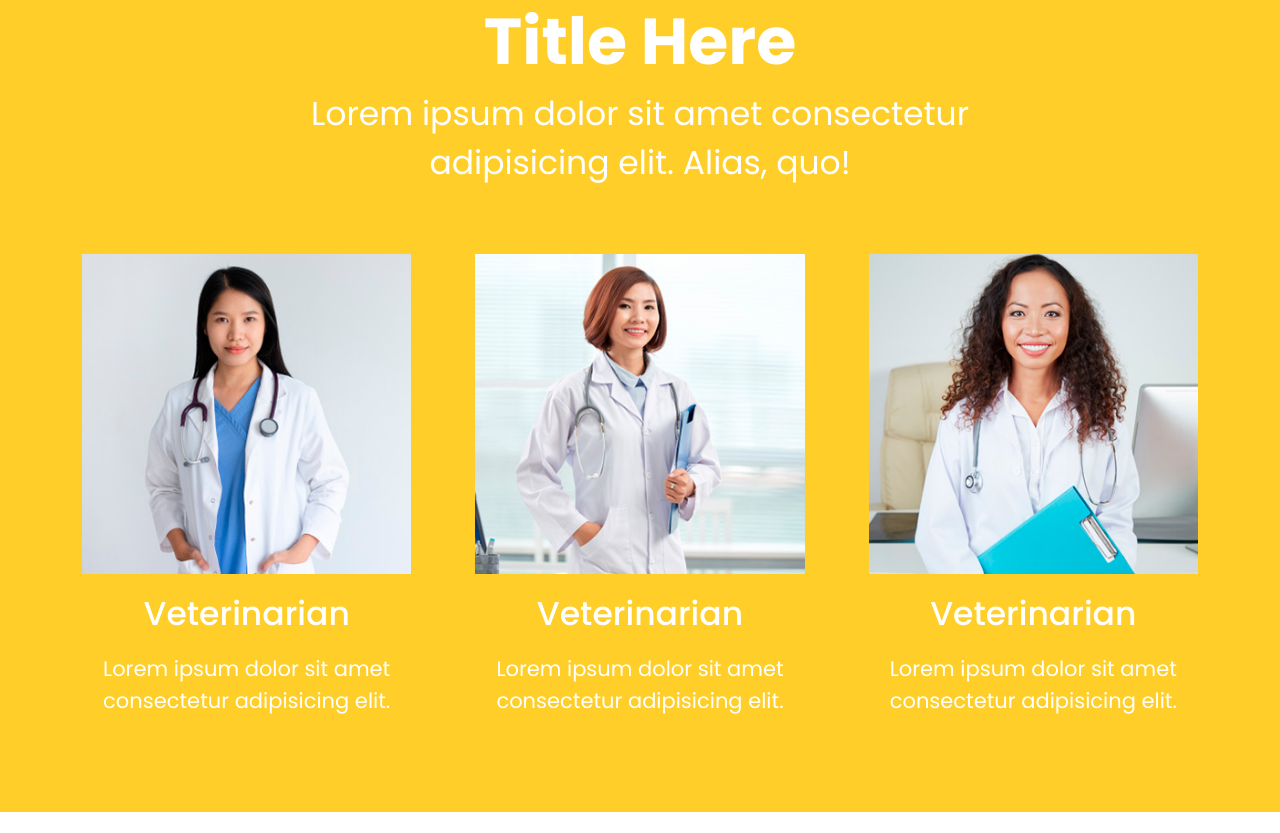
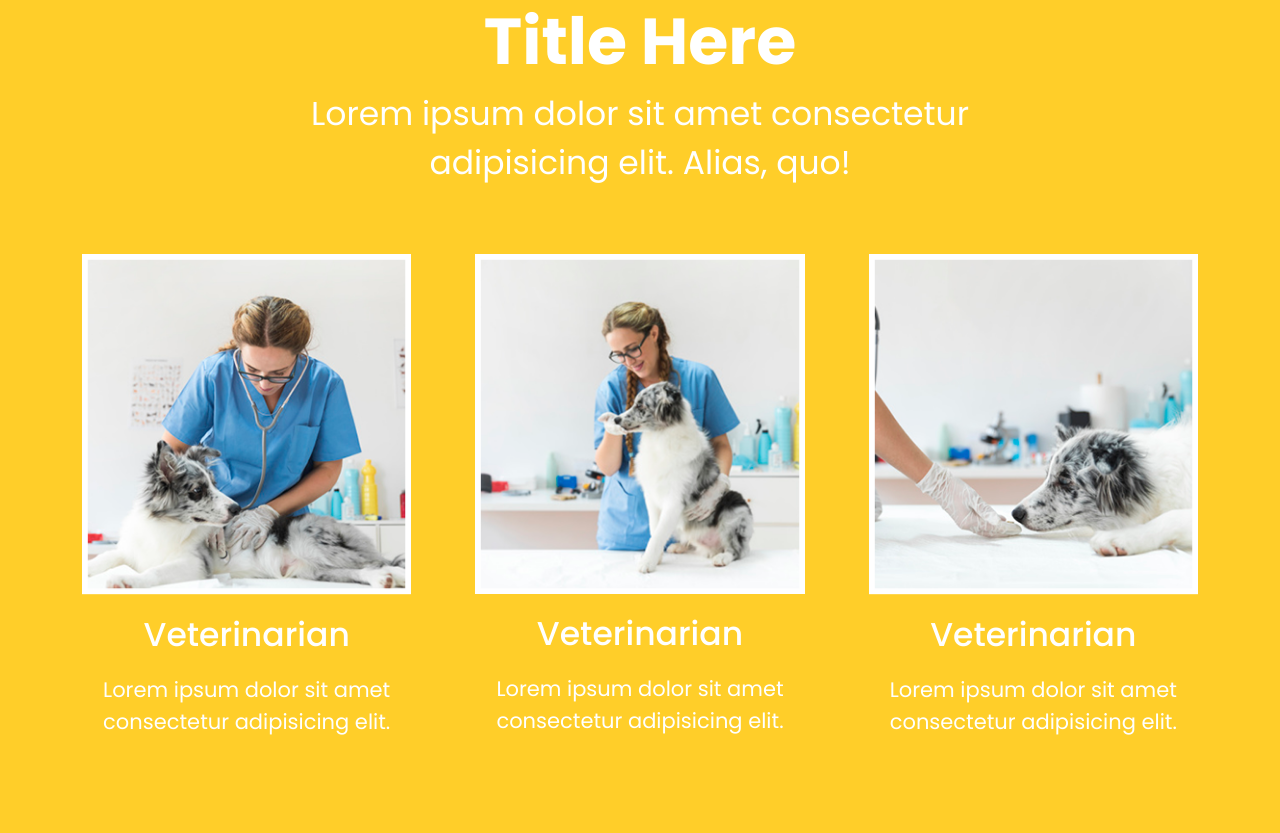
Before and after one commit to devkowsir/Animal, a plain HTML site: page index.html in a window 1280 px wide. Shown: the part 1523-2356 px from the top of the page. Before the commit the page ends 2335 px from the top, so only its background shows below. Drawn offline with Linux system fonts and the light colour scheme.

Commit message:
Update index.html

```diff
--- a/index.html
+++ b/index.html
@@ -85,17 +85,17 @@
       <p>Lorem ipsum dolor sit amet consectetur adipisicing elit. Alias, quo!</p>
       <div class="row justify-content-between">
         <div class="col-md-4">
-          <img class="img-fluid" src="./img/doc-1.png" alt="">
+          <img class="img-fluid" src="./img/service-1.png" alt="">
           <h4>Veterinarian</h4>
           <p>Lorem ipsum dolor sit amet consectetur adipisicing elit.</p>
         </div>
         <div class="col-md-4">
-          <img class="img-fluid" src="./img/doc-2.png" alt="">
+          <img class="img-fluid" src="./img/service-2.png" alt="">
           <h4>Veterinarian</h4>
           <p>Lorem ipsum dolor sit amet consectetur adipisicing elit.</p>
         </div>
         <div class="col-md-4">
-          <img class="img-fluid" src="./img/doc-3.png" alt="">
+          <img class="img-fluid" src="./img/service-3.png" alt="">
           <h4>Veterinarian</h4>
           <p>Lorem ipsum dolor sit amet consectetur adipisicing elit.</p>
         </div>
```
